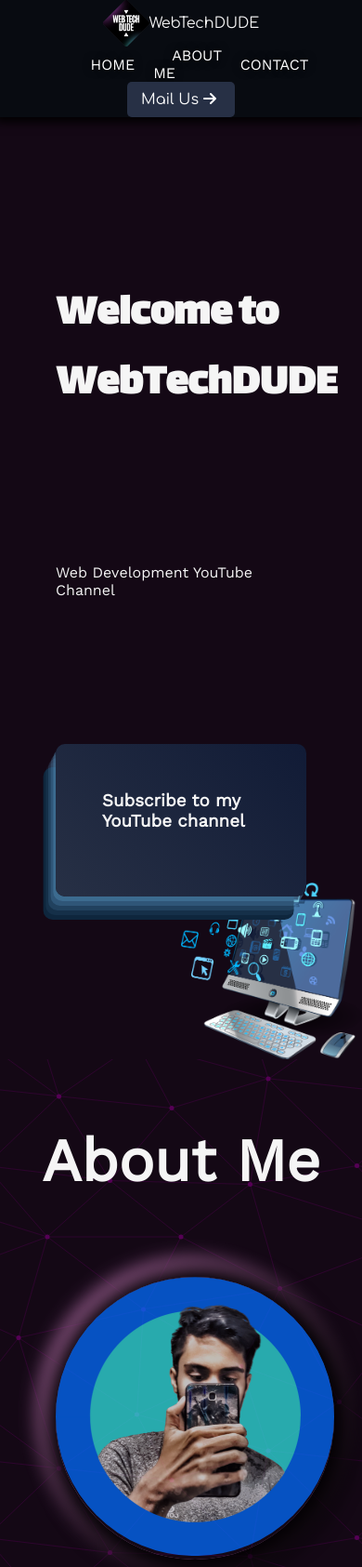
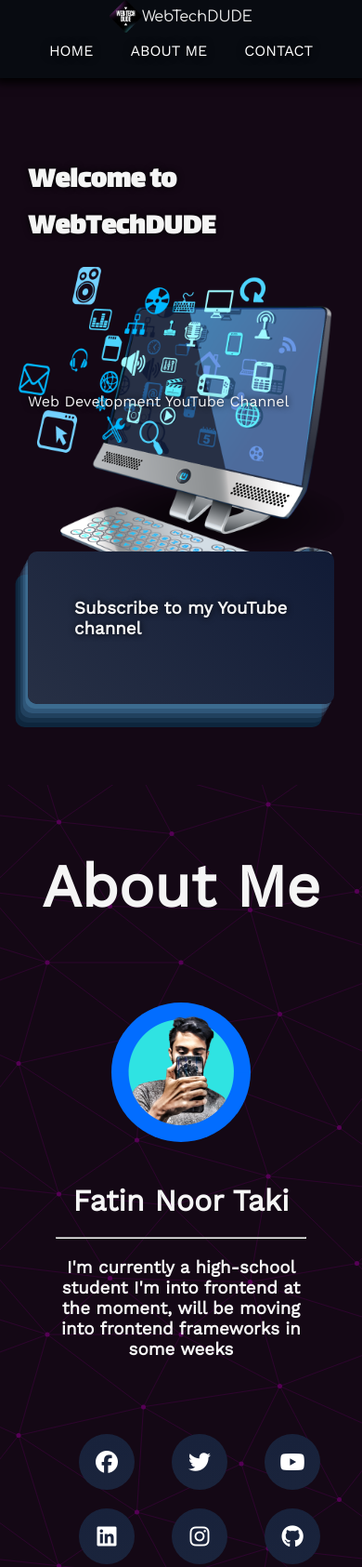
Before and after one commit to webtechdude/webpage, a plain HTML site: page index.html in a window 390 px wide. Shown: the top 1685 px of the page at 93% size. Drawn offline with nearby package versions, Linux system fonts and the light colour scheme.

Commit message:
more final

```diff
--- a/css/style.css
+++ b/css/style.css
@@ -31,7 +31,7 @@ nav {
     min-height: 60px;
     background-color: var(--rich-black-fogra-29);
     display: flex;
-    flex-flow: row wrap;
+    flex-flow: row nowrap;
     align-items: center;
     margin-inline: auto;
     justify-content: space-around;
@@ -43,14 +43,13 @@ nav {
 }
 
 #logo {
-    font-family: ;
     display: flex;
     align-items: center;
     font-family: 'Comfortaa', cursive;
 }
 
 #logo img {
-    max-height: 50px;
+    height: 50px;
 }
 
 nav ul {
@@ -78,7 +77,7 @@ nav a:hover {
     color: var(--little-boy-blue)
 }
 
-#navmail button {
+nav button {
     font-size: 14px;
     font-weight: normal;
 }
@@ -249,9 +248,147 @@ textarea {
     outline: none;
     box-shadow: rgba(0, 0, 0, 0.35) 0px 5px 15px;
 }
+
 form .btn {
     border: none;
     display: block;
     margin: auto;
     padding: 10px 60px;
 }
+
+@media screen and (max-width: 850px) {
+    nav .btn {
+        display: none;
+        visibility: hidden;
+        width: 0;
+        height: 0;
+    }
+
+    nav {
+        justify-content: space-between;
+        flex-flow: row wrap;
+    }
+
+    #logo img {
+        height: 35px;
+    }
+
+    nav ul {
+        flex-basis: 70%;
+    }
+
+    header {
+        min-height: 100vh;
+        background-position: right center;
+        background-size: 80%;
+    }
+    header .headercontainer {
+        padding: 10px 50px;
+        min-height: inherit;
+        display: flex;
+        flex-flow: column nowrap;
+        justify-content: space-around;
+        align-items: flex-start;
+    }
+    header {
+        text-shadow: 0 0 7px black;
+    }
+    header h1 {
+        font-family: 'Lalezar';
+        font-size: 4em;
+    }
+    #about_me_container {
+        display: flex;
+        flex-flow: row wrap;
+        justify-content: space-around;
+        align-items: center;
+        gap: 30px;
+        padding: 60px 20px;
+    }
+
+    #aboutImg {
+        flex: 1;
+        animation: shadow 3s infinite alternate;
+        border-radius: 50%;
+
+    }
+
+    #aboutImg img {
+        width: 200px;
+        clip-path: circle(50% at 50% 50%);
+        height: auto;
+    }
+
+}
+
+@media screen and (max-width: 550px) {
+    nav {
+        flex-flow: column wrap;
+    }
+
+    nav ul {
+        flex-basis: 90%;
+        padding: 10px 0 20px;
+    }
+    header {
+        min-height: 90vh;
+        background-position: center;
+        background-size: 90%;
+    }
+    header .headercontainer {
+        padding: 10px 30px;
+        min-height: inherit;
+        display: flex;
+        flex-flow: column nowrap;
+        justify-content: space-around;
+        align-items: flex-start;
+    }
+    header {
+        text-shadow: 0 0 7px black;
+    }
+    header h1 {
+        font-family: 'Lalezar';
+        font-size: 2em;
+    }
+    #about_me_container {
+        display: flex;
+        flex-flow: row wrap;
+        justify-content: space-around;
+        align-items: center;
+        gap: 40px;
+        padding: 80px 60px;
+        text-align: center;
+    }
+
+    #aboutImg {
+        text-align: center;
+        flex: 1;
+        animation: none;
+        border-radius: 50%;
+
+    }
+
+    #aboutImg img {
+        width: 150px;
+        clip-path: circle(50% at 50% 50%);
+        height: auto;
+    }
+
+
+    .aboutTextItems {
+        flex: 3;
+        display: flex;
+        flex-direction: column;
+        align-items: center;
+        justify-content: space-between;
+        gap: 20px;
+    }
+
+    .aboutTextItems h1 {
+        font-size: 2em;
+    }
+
+    .aboutTextItems hr {
+        width: 100%;
+    }
+}
```
